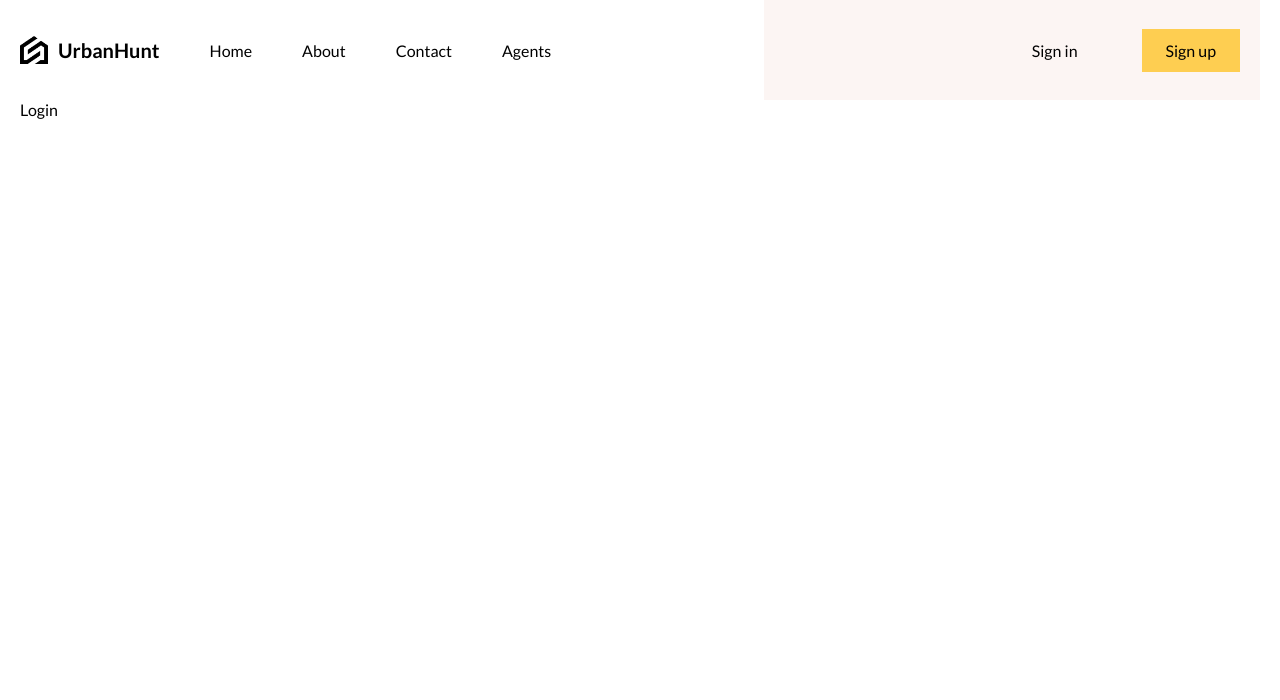
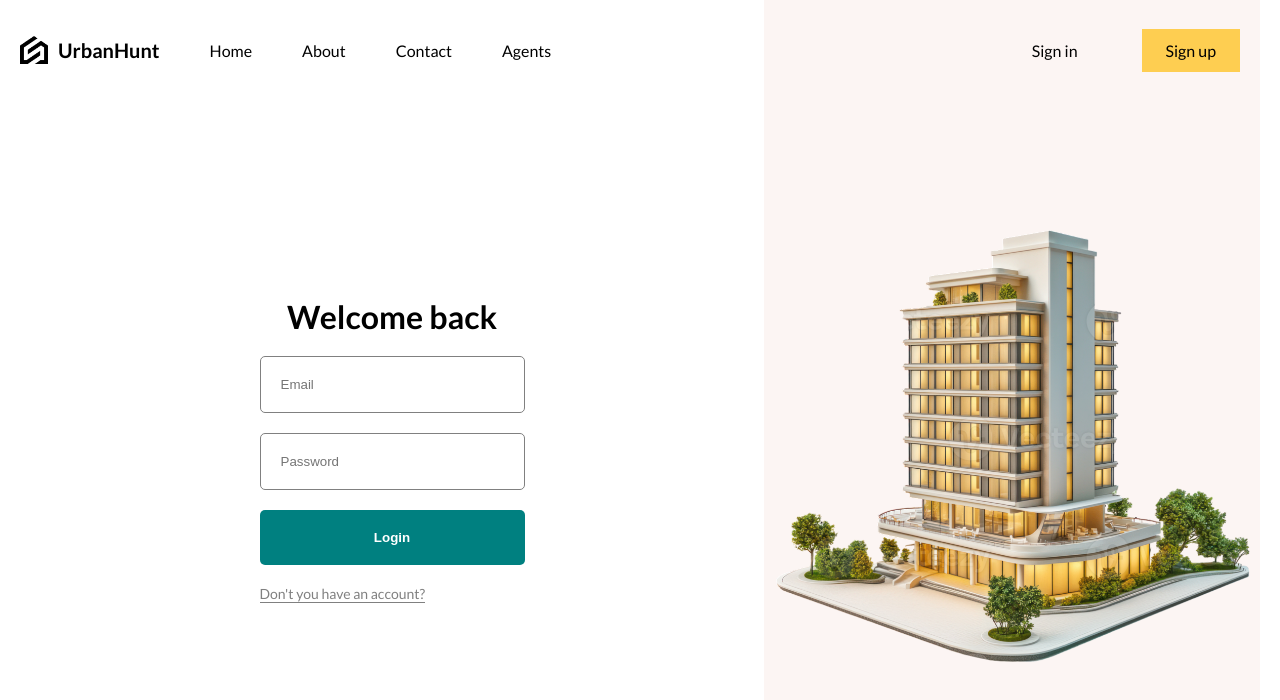
Before and after one commit to Akshay7016/UrbanHunt-client, a React (Create React App) app: page /login in a window 1280 px wide. Shown: the top 700 px of the page. Built offline with nearby package versions, Linux system fonts and the light colour scheme; no server answers.

Commit message:
Login and Logout functionality implemented

```diff
--- a/src/pages/Login/Login.js
+++ b/src/pages/Login/Login.js
@@ -1,5 +1,72 @@
+import { useState } from 'react';
+import { useForm } from 'react-hook-form';
+import { Link, useNavigate } from 'react-router-dom';
+import toast from 'react-hot-toast';
+
+import { apiRequest } from 'lib/apiRequest';
+
 import './Login.scss';
 
 export const Login = () => {
-  return <div>Login</div>;
+  const navigate = useNavigate();
+  const [isLoading, setIsLoading] = useState(false);
+  const {
+    handleSubmit,
+    register,
+    formState: { errors },
+    reset,
+  } = useForm();
+
+  const submitHandler = async (data) => {
+    try {
+      setIsLoading(true);
+      const { data: userData } = await apiRequest.post('/auth/login', data);
+      localStorage.setItem('user', JSON.stringify(userData));
+      reset();
+      navigate('/');
+    } catch (error) {
+      toast.error(error?.response?.data?.message);
+    } finally {
+      setIsLoading(false);
+    }
+  };
+
+  return (
+    <div className="loginPage">
+      <div className="formContainer">
+        <form onSubmit={handleSubmit(submitHandler)} noValidate>
+          <h1>Welcome back</h1>
+          <div className="inputFieldContainer">
+            <input
+              type="email"
+              {...register('email', {
+                required: 'Email is required',
+              })}
+              placeholder="Email"
+            />
+            {errors?.email?.message && <span>{errors?.email?.message}</span>}
+          </div>
+
+          <div className="inputFieldContainer">
+            <input
+              type="password"
+              {...register('password', {
+                required: 'Password is required',
+              })}
+              placeholder="Password"
+            />
+            {errors?.password?.message && (
+              <span>{errors?.password?.message}</span>
+            )}
+          </div>
+
+          <button disabled={isLoading}>Login</button>
+          <Link to="/register">Don't you have an account?</Link>
+        </form>
+      </div>
+      <div className="imageConatiner">
+        <img src="/images/bg.png" alt="bg-img" />
+      </div>
+    </div>
+  );
 };
--- a/src/pages/Login/Login.scss
+++ b/src/pages/Login/Login.scss
@@ -0,0 +1,92 @@
+@import 'responsive.scss';
+
+.loginPage {
+  display: flex;
+  height: 100%;
+  overflow: hidden;
+
+  .formContainer {
+    flex: 3;
+    height: 100%;
+    display: flex;
+    align-items: center;
+    justify-content: center;
+    overflow-y: scroll;
+
+    @include md {
+      align-items: flex-start;
+    }
+
+    form {
+      display: flex;
+      flex-direction: column;
+      gap: 20px;
+      width: 265px;
+
+      h1 {
+        text-align: center;
+      }
+
+      .inputFieldContainer {
+        display: flex;
+        flex-direction: column;
+        gap: 5px;
+
+        input {
+          width: 100%;
+          padding: 20px;
+          border: 1px solid gray;
+          border-radius: 5px;
+        }
+
+        span {
+          color: red;
+          font-size: 12px;
+        }
+      }
+
+      button {
+        padding: 20px;
+        border-radius: 5px;
+        border: none;
+        background-color: teal;
+        color: white;
+        font-weight: bold;
+        cursor: pointer;
+
+        &:disabled {
+          background-color: #bed9d8;
+          cursor: not-allowed;
+        }
+      }
+
+      a {
+        font-size: 14px;
+        color: gray;
+        border-bottom: 1px solid gray;
+        width: max-content;
+      }
+
+      span {
+        color: red;
+        font-size: 14px;
+      }
+    }
+  }
+
+  .imageConatiner {
+    flex: 2;
+    background-color: #fcf5f3;
+    display: flex;
+    align-items: center;
+    justify-content: center;
+
+    @include md {
+      display: none;
+    }
+
+    img {
+      width: 100%;
+    }
+  }
+}
--- a/src/pages/ProfilePage/ProfilePage.js
+++ b/src/pages/ProfilePage/ProfilePage.js
@@ -1,10 +1,26 @@
+import { useNavigate } from 'react-router-dom';
+import toast from 'react-hot-toast';
+
 import { userData } from 'lib/dummyData';
 import { List } from 'components/List/List';
 import { Chat } from 'components/Chat/Chat';
+import { apiRequest } from 'lib/apiRequest';
 
 import './ProfilePage.scss';
 
 export const ProfilePage = () => {
+  const navigate = useNavigate();
+
+  const handleLogout = async () => {
+    try {
+      await apiRequest.post('/auth/logout');
+      localStorage.removeItem('user');
+      navigate('/');
+    } catch (error) {
+      toast.toast.error(error?.response?.data?.message);
+    }
+  };
+
   return (
     <div className="profilePage">
       <div className="details">
@@ -23,6 +39,7 @@ export const ProfilePage = () => {
             <span>
               E-mail: <b>akshay@test.com</b>
             </span>
+            <button onClick={handleLogout}>Logout</button>
           </div>
           <div className="title">
             <h1>My List</h1>
--- a/src/pages/ProfilePage/ProfilePage.scss
+++ b/src/pages/ProfilePage/ProfilePage.scss
@@ -26,7 +26,7 @@
       flex-direction: column;
       gap: 50px;
 
-      @include sm{
+      @include sm {
         padding-right: 0;
       }
 
@@ -64,6 +64,16 @@
           object-fit: cover;
           border-radius: 50%;
         }
+
+        button {
+          width: fit-content;
+          padding: 10px 20px;
+          background-color: teal;
+          color: white;
+          border: none;
+          border-radius: 5px;
+          cursor: pointer;
+        }
       }
     }
   }
```
